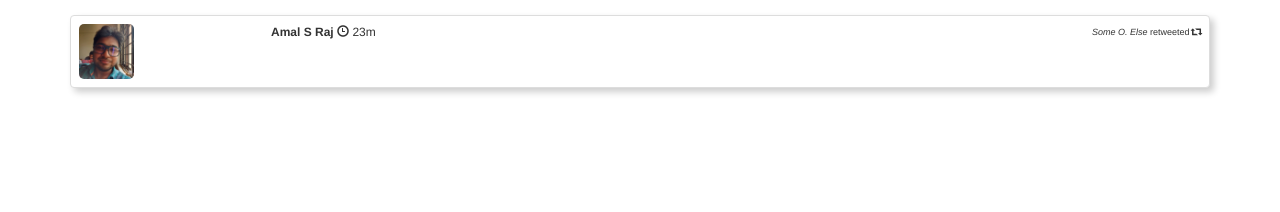
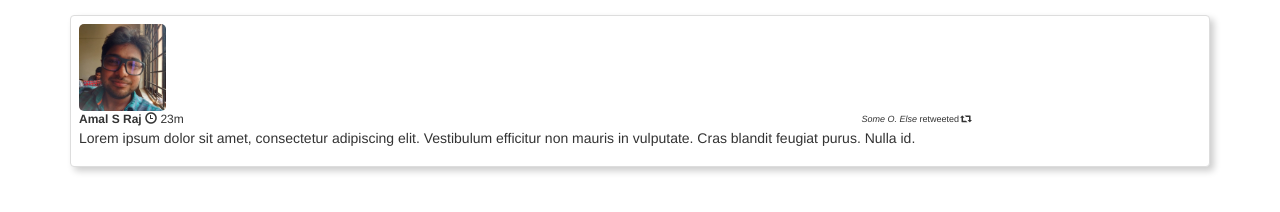
Before and after one commit to jsnkrm/twitteron, a website: page index.html in a window 1280 px wide. Drawn offline with Linux system fonts and the light colour scheme.

Commit message:
Fixed body

```diff
--- a/app.js
+++ b/app.js
@@ -1,7 +1,7 @@
 var electron = require('electron')
 
 electron.app.on('ready', function(){
-    let win = new electron.BrowserWindow({width:470, height:580, frame:false, transparent:true})
+    let win = new electron.BrowserWindow({width:520, height:580, frame:false, transparent:true})
     win.loadURL('file://' + __dirname + '/index.html')
 
     win.on('resize',updateSize)
--- a/index.html
+++ b/index.html
@@ -11,10 +11,11 @@
             <!--TWEET BEGIN-->
             <div class="panel panel-default">
                 <div class="row">
-                    <div class="col-xs-2">
-                        <img src="images/propic.jpg" height="55px" alt="Profile picture">
+                    <div class="col-xs-3" style="margin-right:-25px">
+                        <img src="images/propic.jpg" height="87px" alt="Profile picture">
                     </div>
-                    <div class="col-xs-10">
+                    <div class="col-xs-9" style="width: 80%">
+
                         <div class="row"> <!--Row for Tweet Headers-->
                             <div class="col-xs-6"><!--Column for tweet time-->
 
@@ -26,9 +27,16 @@
 
                             </div>
                             <div class="col-xs-6"><!--Column for tweet time-->
-                                <p class="tweet-header"><i>Some O. Else</i> retweeted <span class="glyphicon glyphicon-retweet"></span></p>
+                                <div class="tweet-header"><i>Some O. Else</i> retweeted <span class="glyphicon glyphicon-retweet"></span></div>
                             </div>
                         </div>
+
+                        <div class="row"> <!--Row for Tweet Body-->
+                            <div class="col-xs-12">
+                            <p>Lorem ipsum dolor sit amet, consectetur adipiscing elit. Vestibulum efficitur non mauris in vulputate. Cras blandit feugiat purus. Nulla id.</p>
+                            </div>
+                        </div>
+
                     </div>
                 </div>
             </div>
```
